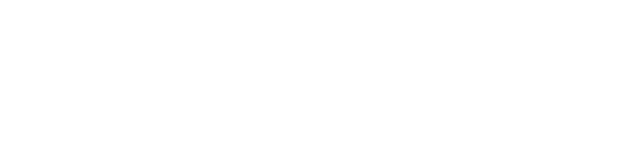
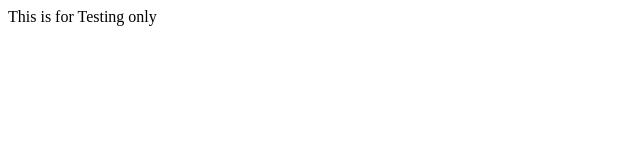
Before and after one commit to arcyfabonan/arcyfabonan.github.io, a plain HTML site: page index.html in a window 1280 px wide. Shown: the whole page, without its empty margins (0-640 px from the left). Drawn offline with Linux system fonts and the light colour scheme.

Commit message:
Update index.html

```diff
--- a/index.html
+++ b/index.html
@@ -14,5 +14,6 @@
 <meta content='https://www.facebook.com/1111112753' property='article:publisher'/>
 </head>
 <body>
+  This is for Testing only
 </body>
 </html>
```
